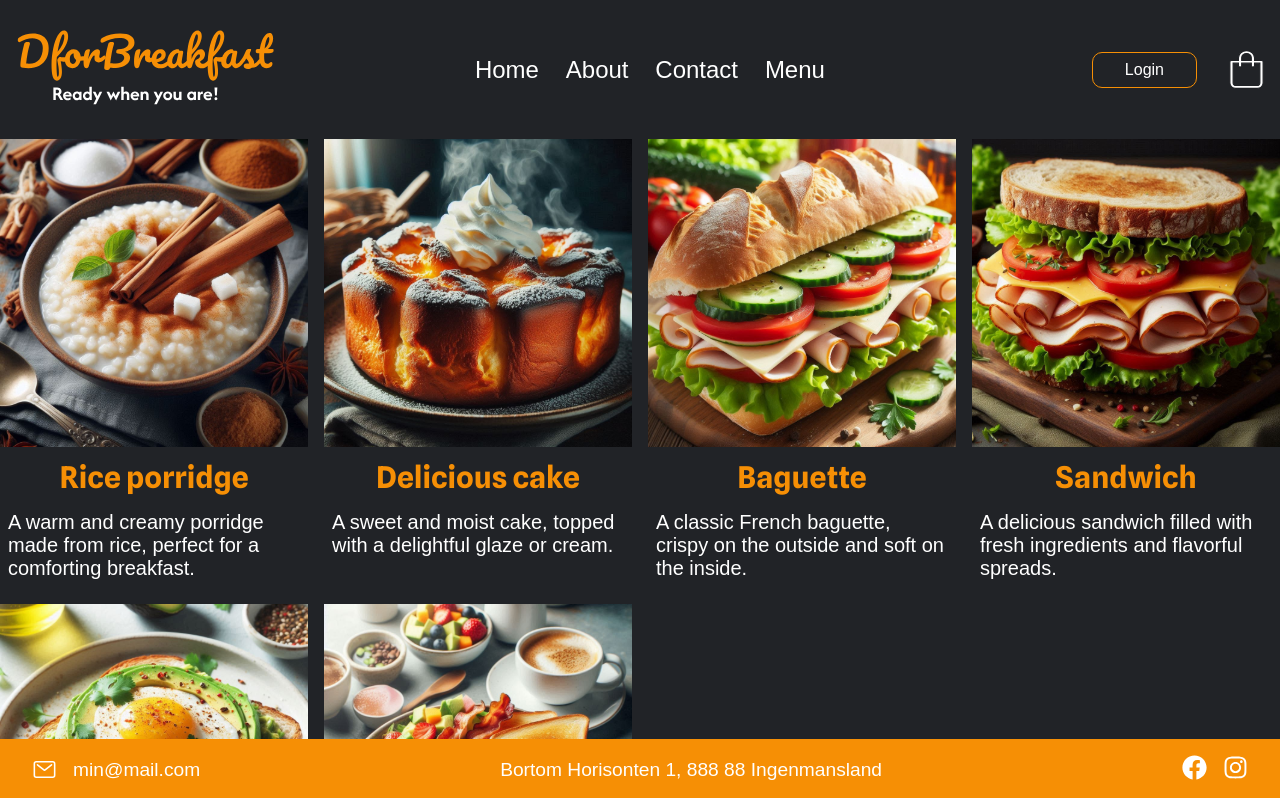
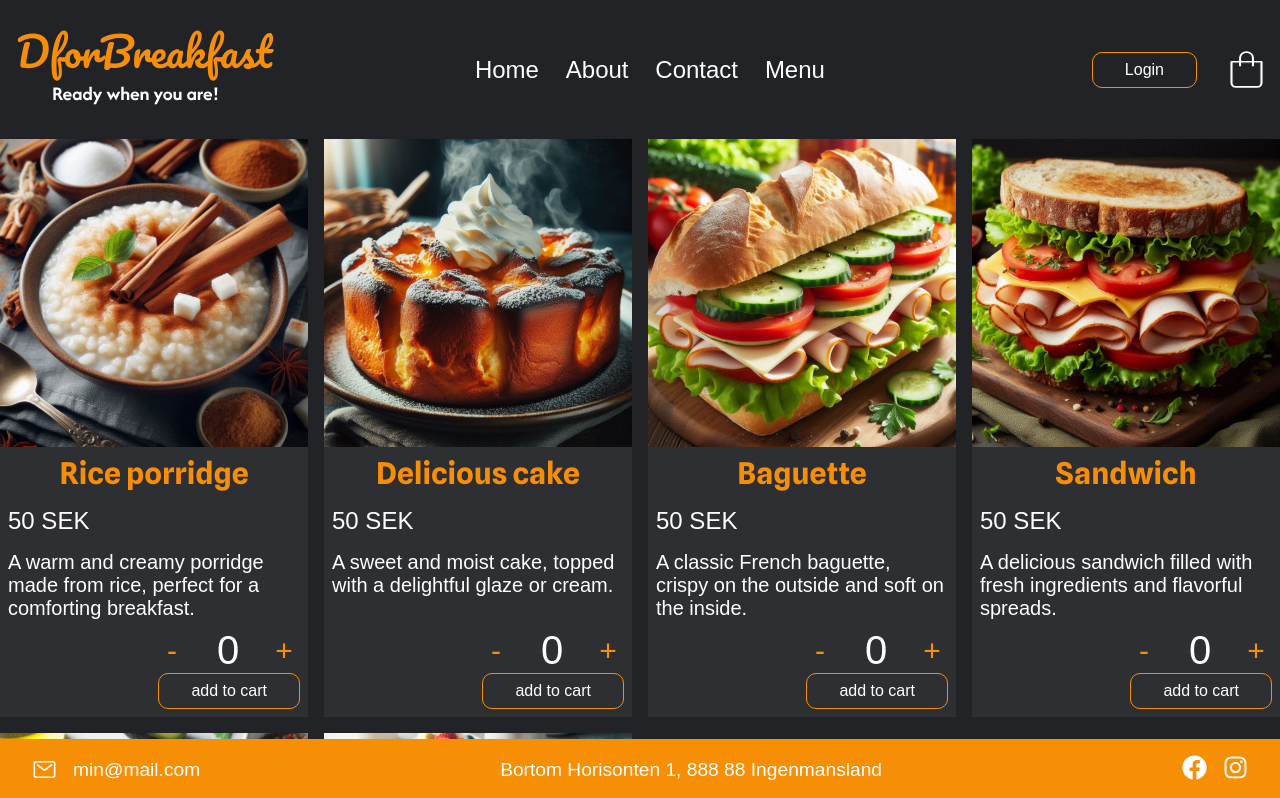
Before and after one commit to sandranymark/GhostWarriors, a React (Vite) app in the folder frontend/: page /menu in a window 1280 px wide. Shown: the top 798 px of the page. Built offline with nearby package versions, Linux system fonts and the light colour scheme; a web font is replaced by a local one.

Commit message:
increment buttons and addbtn done

```diff
--- /dev/null
+++ b/frontend/src/components/incrementButton/IncrementButton.css
@@ -0,0 +1,52 @@
+.increment-section {
+    display: flex;
+    flex-direction: column;
+    align-self: flex-end;
+    margin-top: auto;
+}
+
+.menuItem-addToCart--btn {
+  display: flex;
+  align-items: center;
+  margin-top: auto;
+  margin-bottom: 0;
+  /* align-self: end; */
+}
+
+.cart-btn {
+  background-color: transparent;
+  border: none;
+  /* padding: .5rem; */
+  min-width: 3rem;
+  color: var(--orange);
+  font-size: 30px;
+}
+
+.display-value {
+  display: flex;
+  place-content: center;
+  color: var(--white);
+  font-family: var(--p);
+  font-size: 40px;
+  /* padding: .5rem; */
+  min-width: 4rem;
+}
+
+.menuItem-addTocart {
+  cursor: pointer;
+  font-size: 1rem;
+  border-radius: 10px;
+  color: var(--white);
+  padding: 0.5rem 2rem;
+  font-family: var(--p);
+  background-color: transparent;
+  border: 1px solid var(--orange);
+  max-width: max-content;
+  align-self: end;
+  margin-bottom: 0.5rem;
+  margin-right: 0.5rem;
+}
+
+.menuItem-addTocart:hover {
+  box-shadow: 0px 0px 10px orange;
+}
--- /dev/null
+++ b/frontend/src/components/incrementButton/IncrementButton.tsx
@@ -0,0 +1,30 @@
+import './IncrementButton.css'
+import { useState } from 'react'
+
+function IncrementButton() {
+
+    const [value, setValue] = useState(0);
+
+    const increaseValue = () => {
+      setValue(value + 1);
+    };
+
+    const decreaseValue = () => {
+      if(value > 0) {
+        setValue(value - 1);
+      }
+    };
+
+  return (
+    <div className='increment-section'>
+        <div className="menuItem-addToCart--btn">
+        <button className="decreace cart-btn" onClick={decreaseValue}>-</button>
+        <div className="display-value">{value}</div>
+        <button className="increase cart-btn" onClick={increaseValue}>+</button>
+      </div>
+      <button className="menuItem-addTocart">add to cart</button>
+    </div>
+  )
+}
+
+export default IncrementButton
--- a/frontend/src/components/menuItem/MenuItem.css
+++ b/frontend/src/components/menuItem/MenuItem.css
@@ -1,3 +1,9 @@
+article {
+  background-color: #80808021;
+  display: flex;
+  flex-direction: column;
+}
+
 .menuItem-image {
   width: 100%;
 }
@@ -8,6 +14,13 @@
   text-align: center;
   color: var(--orange);
   font-family: var(--h1);
+}
+
+.menuItem-price {
+  padding: .5rem;
+  color: var(--white);
+  font-size: 24px;
+  font-family: var(--p);
 }
 
 .menuItem-description {
--- a/frontend/src/components/menuItem/MenuItem.tsx
+++ b/frontend/src/components/menuItem/MenuItem.tsx
@@ -1,17 +1,22 @@
+import IncrementButton from "../incrementButton/IncrementButton";
 import "./MenuItem.css";
 
 interface MenuItemProps {
   image: string;
   heading: string;
+  price: number;
   description: string;
 }
 
-function MenuItem({ image, heading, description }: MenuItemProps) {
+function MenuItem({ image, heading, price, description }: MenuItemProps) {
+
   return (
     <article>
       <img className="menuItem-image" src={image} alt="avocado toast" />
       <h2 className="menuItem-heading">{heading}</h2>
+      <p className="menuItem-price">{price} SEK</p>
       <p className="menuItem-description">{description}</p>
+      < IncrementButton />
     </article>
   );
 }
@@ -19,3 +24,4 @@ function MenuItem({ image, heading, description }: MenuItemProps) {
 export default MenuItem;
 
 // Författare Adréan
+//Modifierad: Anton - Import av komponent
--- a/frontend/src/pages/menupage/Menupage.tsx
+++ b/frontend/src/pages/menupage/Menupage.tsx
@@ -17,31 +17,37 @@ function Menupage() {
         <MenuItem
           image={ricePorridge}
           heading="Rice porridge"
+          price={50}
           description="A warm and creamy porridge made from rice, perfect for a comforting breakfast."
         />
         <MenuItem
           image={cake}
           heading="Delicious cake"
+          price={50}
           description="A sweet and moist cake, topped with a delightful glaze or cream."
         />
         <MenuItem
           image={baguette}
           heading="Baguette"
+          price={50}
           description="A classic French baguette, crispy on the outside and soft on the inside."
         />
         <MenuItem
           image={sandwich}
           heading="Sandwich"
+          price={50}
           description="A delicious sandwich filled with fresh ingredients and flavorful spreads."
         />
         <MenuItem
           image={avocadoToast}
           heading="Avocado toast"
+          price={50}
           description="Crispy toast topped with creamy avocado and a hint of lime."
         />
         <MenuItem
           image={breakfastPlate}
           heading="Breakfast plate"
+          price={50}
           description="A hearty breakfast plate featuring a variety of classic morning favorites."
         />
       </menu>
```
